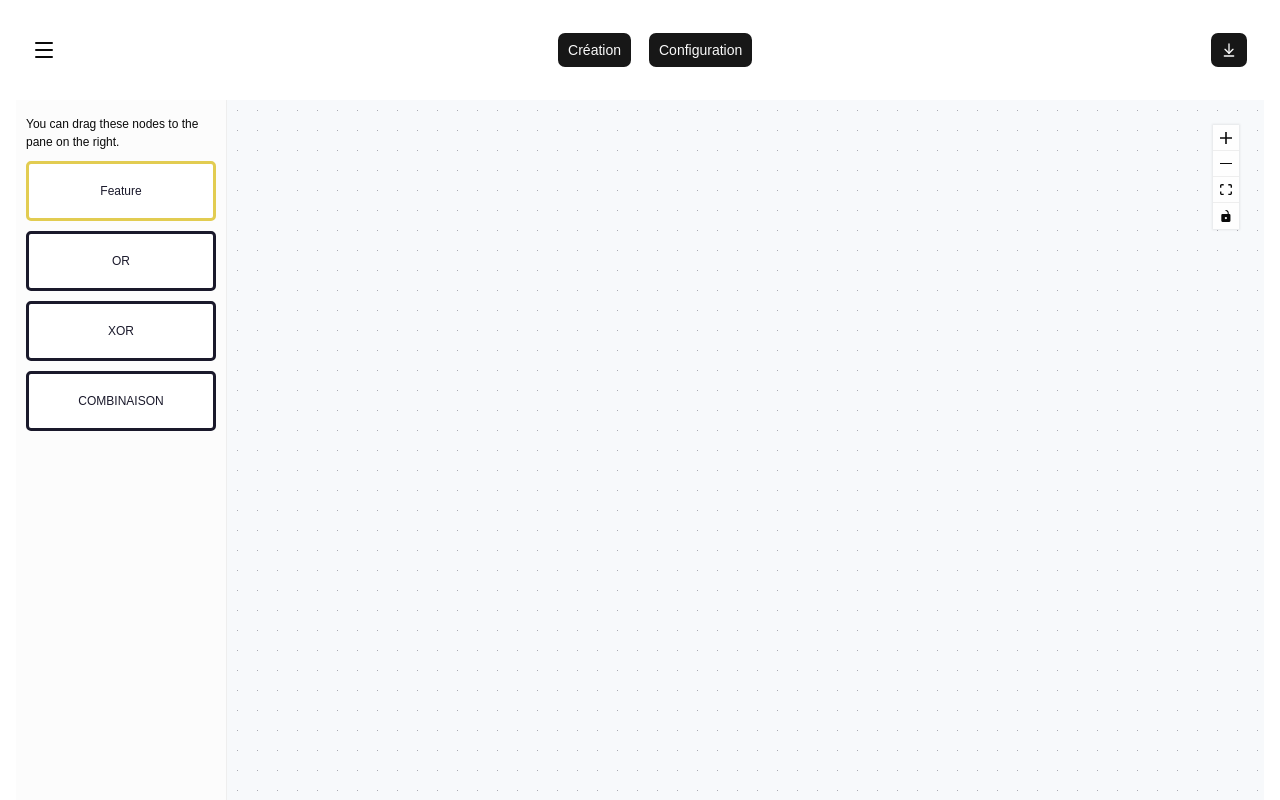
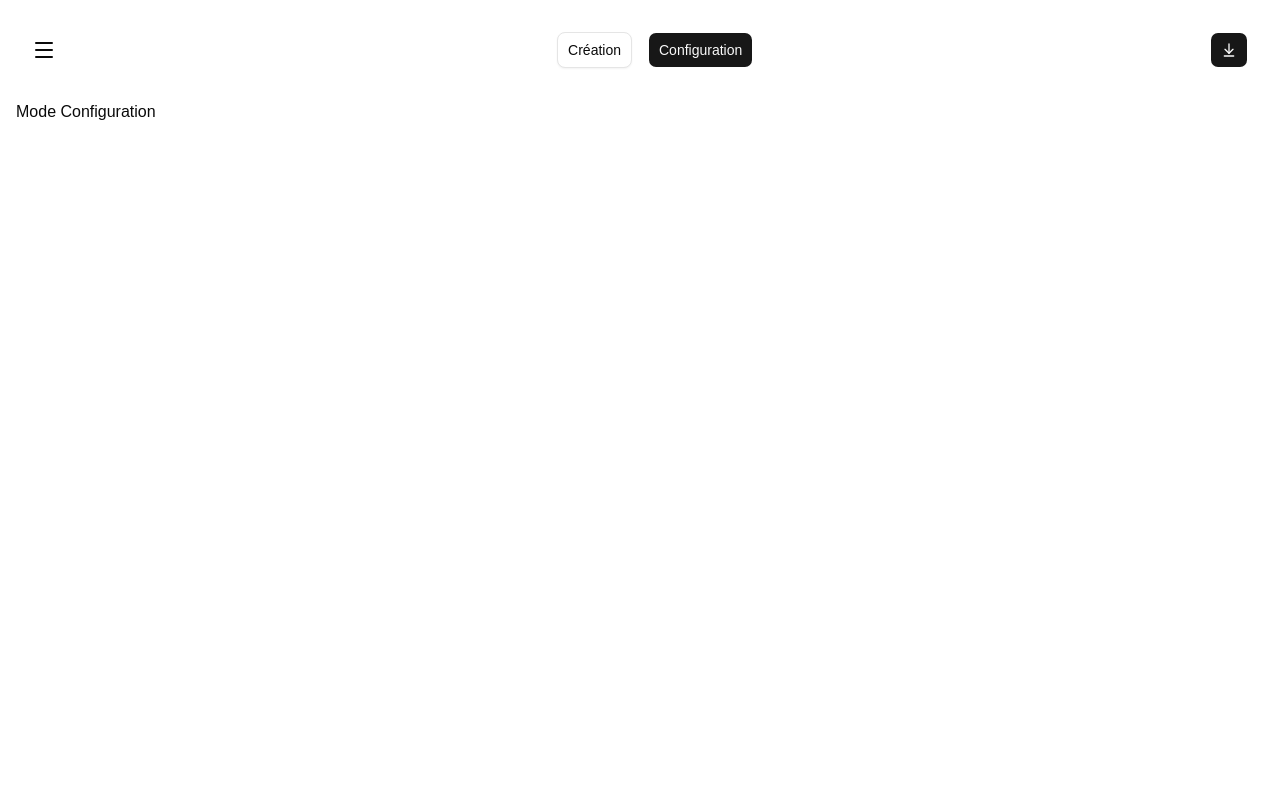
Before and after one commit to ayluc/projet-feature-model, a React app in the folder frontend/: page /configuration in a window 1280 px wide. Built offline with nearby package versions, Linux system fonts and the light colour scheme; the HTML template or start-up script is replaced by a standard one.

Commit message:
Gestion des boutons création et configuration + pages

```diff
--- a/frontend/src/App.jsx
+++ b/frontend/src/App.jsx
@@ -1,27 +1,36 @@
 import React from 'react';
 import { ReactFlowProvider } from '@xyflow/react';
 import { DnDProvider } from '@/components/DnDContext';
+import { BrowserRouter as Router, Routes, Route } from "react-router-dom";
 
 import Toolbar from "@/components/Toolbar";
 import { FeatureModelEditor } from "@/components/FeatureModelEditor/FeatureModelEditor";
 
 import '@xyflow/react/dist/style.css';
+import Configuration from './pages/Configuration';
 
-const Layout = () => {
+function Page () {
   return (
     <div className="grid grid-row-2 gap-4 grid-cols-1 p-4">
       <Toolbar />
-      <FeatureModelEditor />
+      <Routes>
+        <Route path="/creation" element={<FeatureModelEditor/>}></Route>
+        <Route path="/configuration" element={<Configuration/>}></Route>
+      </Routes>
     </div>
   );
 };
 
-export default function App() {
+function App() {
   return (
-    <ReactFlowProvider>
-      <DnDProvider>
-        <Layout />
-      </DnDProvider>
-    </ReactFlowProvider>
+    <Router>
+      <ReactFlowProvider>
+        <DnDProvider>
+          <Page />
+        </DnDProvider>
+      </ReactFlowProvider>
+    </Router>
   );
 }
+
+export default App;
--- a/frontend/src/components/Toolbar.jsx
+++ b/frontend/src/components/Toolbar.jsx
@@ -1,3 +1,4 @@
+import { useNavigate, useLocation } from "react-router-dom";
 import { Button } from "@/components/ui/button";
 import {
   DropdownMenu, DropdownMenuContent, DropdownMenuGroup,
@@ -7,10 +8,8 @@ import { Menu, ArrowDownToLine, Plus, Trash2, FileUp, FileDown } from "lucide-re
 
 
 function Toolbar() {
-  const handleConfig = () => {
-
-  };
-
+  const navigate = useNavigate();
+  const location = useLocation();
 
   return (
     <>
@@ -45,13 +44,15 @@ function Toolbar() {
         </div>
 
         <div className="col-span-1 flex justify-end">
-          <Button>
+          <Button variant={location.pathname === "/creation" ? "default" : "outline"}
+          onClick={() => navigate("/creation")}>
             Création
           </Button>
         </div>
 
         <div className="col-span-1 flex justify-start">
-          <Button onClick={handleConfig}>
+          <Button variant={location.pathname === "/configuration" ? "default" : "outline"}
+          onClick={() => navigate("/configuration")}>
             Configuration
           </Button>
         </div>
--- a/frontend/src/pages/Configuration.jsx
+++ b/frontend/src/pages/Configuration.jsx
@@ -0,0 +1,11 @@
+import React from 'react';
+
+function Configuration() {
+  return (
+    <div>
+      <h1>Mode Configuration</h1>
+    </div>
+  );
+}
+
+export default Configuration;
```
